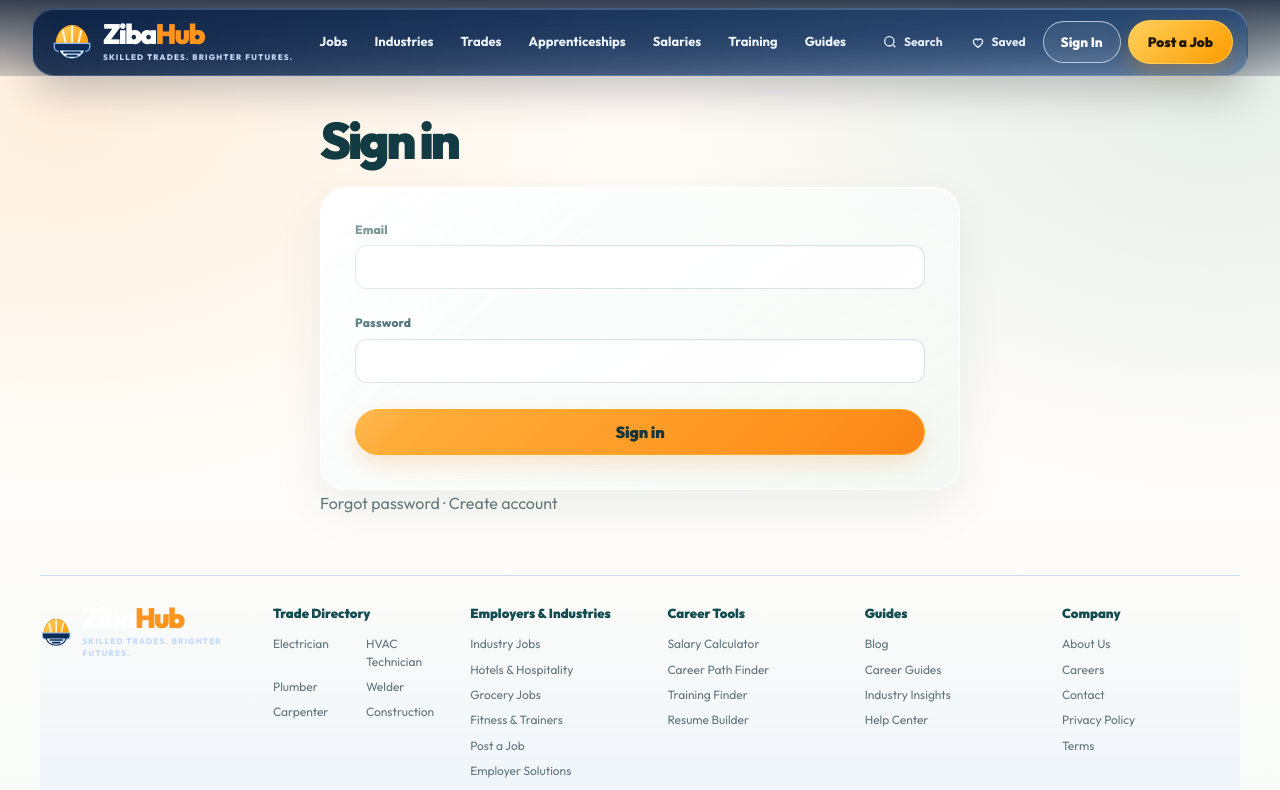
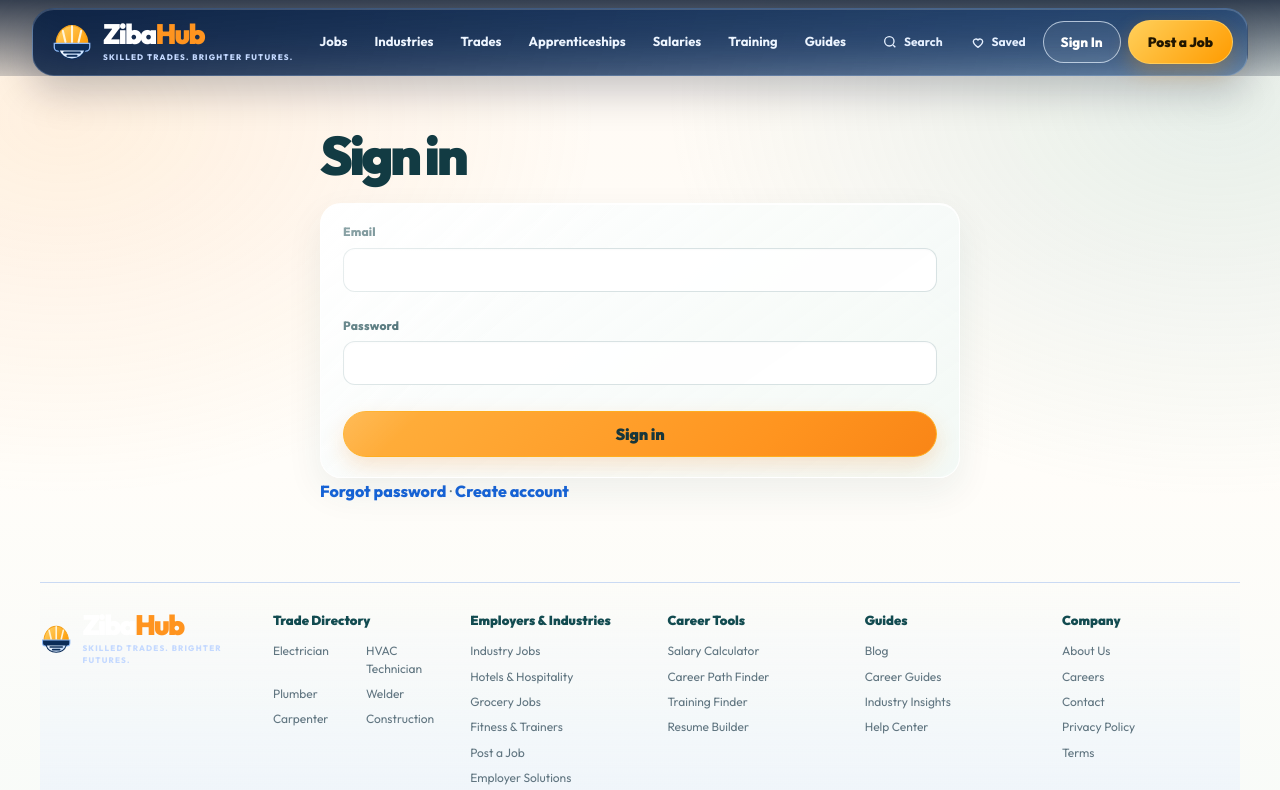
Before and after one commit to brainsparkbyzm-ai/zibahub-w, a Next.js app: page /sign-in in a window 1280 px wide. Shown: the top 790 px of the page. Built offline with nearby package versions, Linux system fonts and the light colour scheme; no server answers.

Commit message:
Polish employer and authenticated page shells

```diff
--- a/styles/global-polish.css
+++ b/styles/global-polish.css
@@ -2310,3 +2310,27 @@ body.zh-app main>.shell:not(.page) { width:min(1320px,calc(100% - 64px)); margin
   body.zh-app .zh-directory-page>.filters { grid-template-columns:minmax(0,1fr); }
   body.zh-app .shell.page:has(.metric.card) .grid-3 { grid-template-columns:minmax(0,1fr); }
 }
+
+
+/* Bare authenticated route roots (employer workspace and compact admin views). */
+body.zh-app main>.zh-route-enter>div:has(> .page-title) {
+  width:min(1320px,calc(100% - 64px)); min-height:55vh;
+  margin-inline:auto; padding:clamp(34px,4vw,58px) 0 clamp(48px,6vw,78px);
+}
+body.zh-app main>.zh-route-enter>div:has(> .page-title)>.page-title {
+  max-width:22ch; margin:0 0 20px; color:#123b43;
+  font-size:clamp(34px,4.3vw,54px); line-height:1.04;
+  font-weight:900; letter-spacing:-.065em;
+}
+body.zh-app main>.zh-route-enter>div:has(> .page-title)>.notice,
+body.zh-app main>.zh-route-enter>div:has(> .page-title)>.card,
+body.zh-app main>.zh-route-enter>div:has(> .page-title)>.panel {
+  padding:20px 22px; border:1px solid rgba(255,255,255,.94);
+  border-radius:21px; background:linear-gradient(145deg,rgba(255,255,255,.95),rgba(241,248,245,.84));
+  box-shadow:0 14px 36px rgba(24,65,70,.075),inset 0 1px 0 #fff;
+}
+body.zh-app main>.zh-route-enter>div:has(> .page-title)>p { color:#687c82; }
+body.zh-app main>.zh-route-enter>div:has(> .page-title) a:not(.btn):not(.btn-amber) { color:#1764d9; font-weight:750; }
+@media(max-width:600px) {
+  body.zh-app main>.zh-route-enter>div:has(> .page-title) { width:calc(100% - 28px); padding-block:26px 44px; }
+}
```
